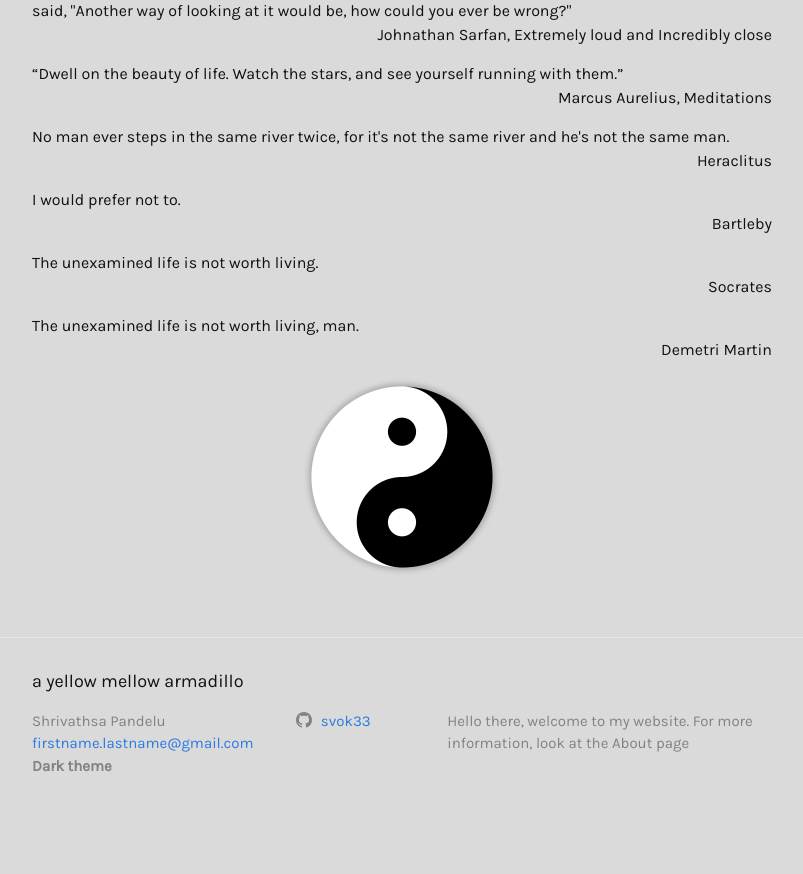
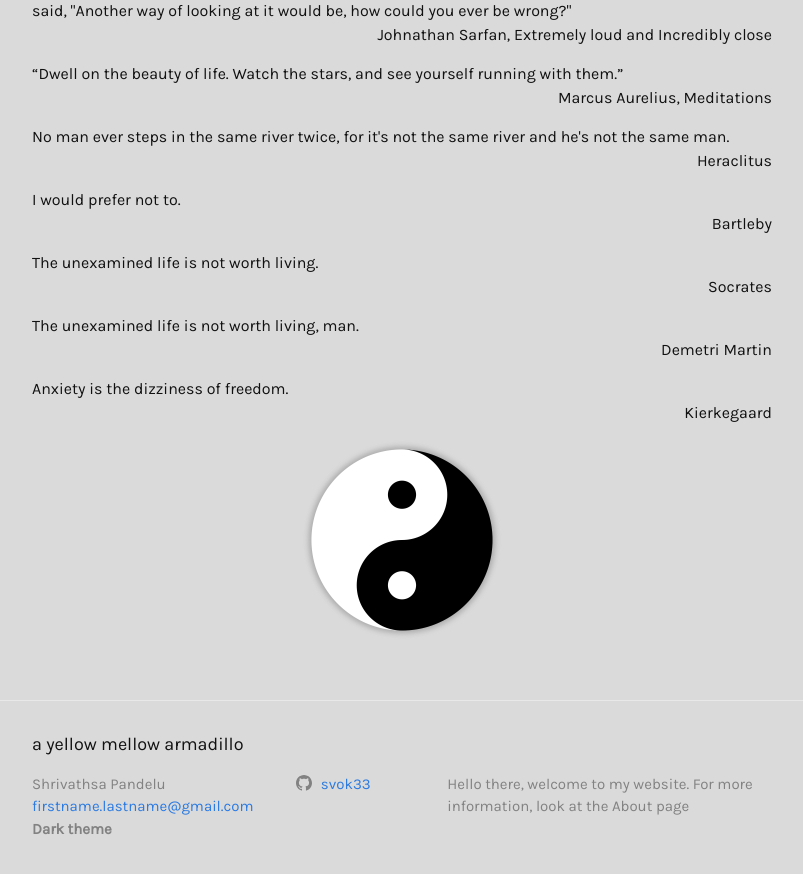
Before and after one commit to shrivathsap/shrivathsap.github.io, a Jekyll site: the page built from misc_links/quotes.html, in a window 1280 px wide and 900 px high, scrolled down 882 px. Shown: the top 874 px of the window, without its empty margins (238-1041 px from the left). Built offline with Jekyll 4.4.1, drawn with Linux system fonts in a browser that asks for light colours; before the commit the page ends 1719 px from its top, so only the background shows below that.

Commit message:
anxiety is the dizziness of freedom

```diff
--- a/misc_links/quotes.html
+++ b/misc_links/quotes.html
@@ -91,6 +91,10 @@ layout: page
 			<p class="quote">The unexamined life is not worth living, man.</p>
 			<p class="quote-author">Demetri Martin</p>
 		</div>
+		<div>
+			<p class="quote">Anxiety is the dizziness of freedom.</p>
+			<p class="quote-author">Kierkegaard</p>
+		</div>
 
 		<div style="text-align: center;">
 			<img src="/resources/yinyang.svg.png" alt="" onclick = "redirect()" width="200" height="200">
```
